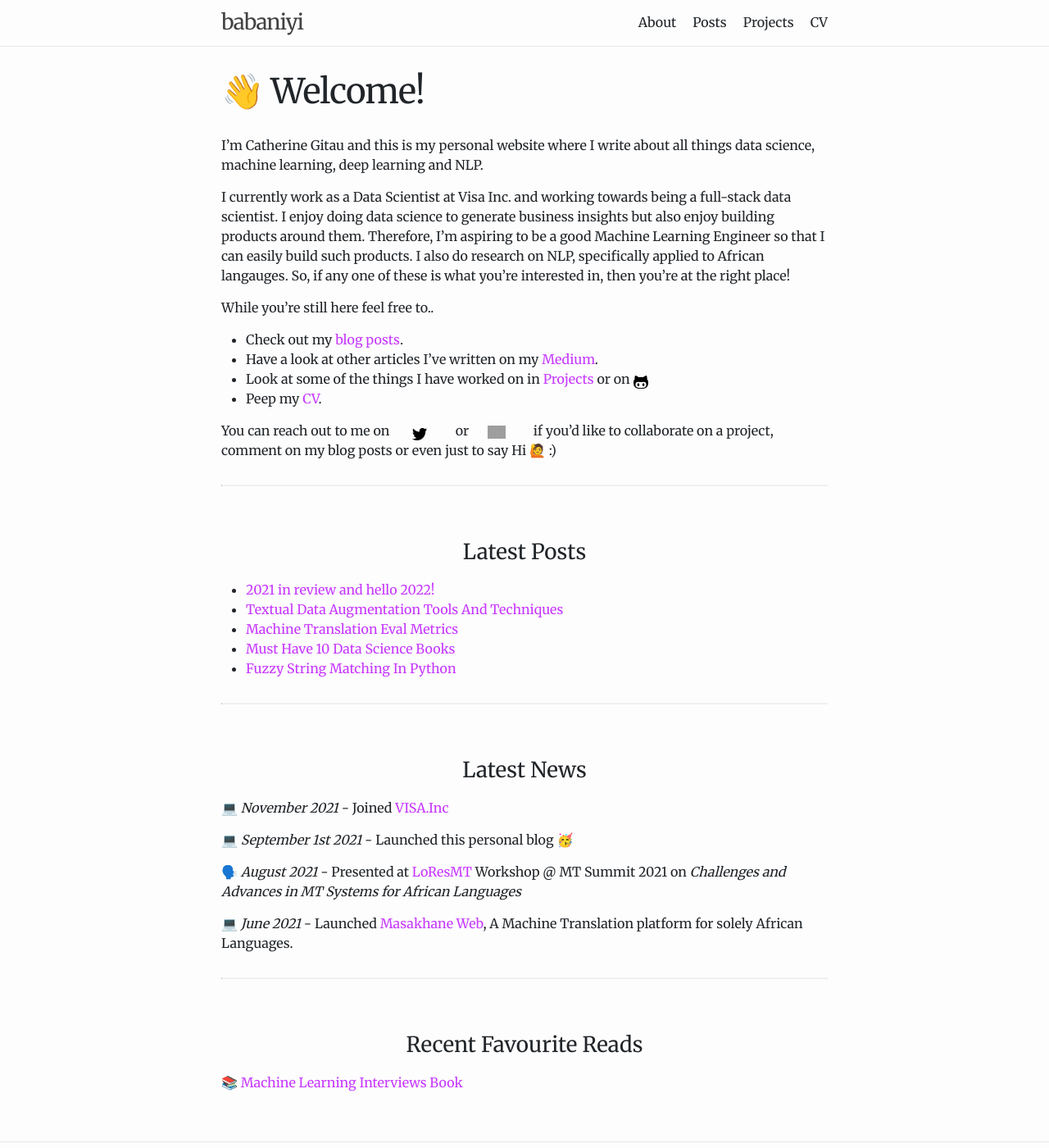
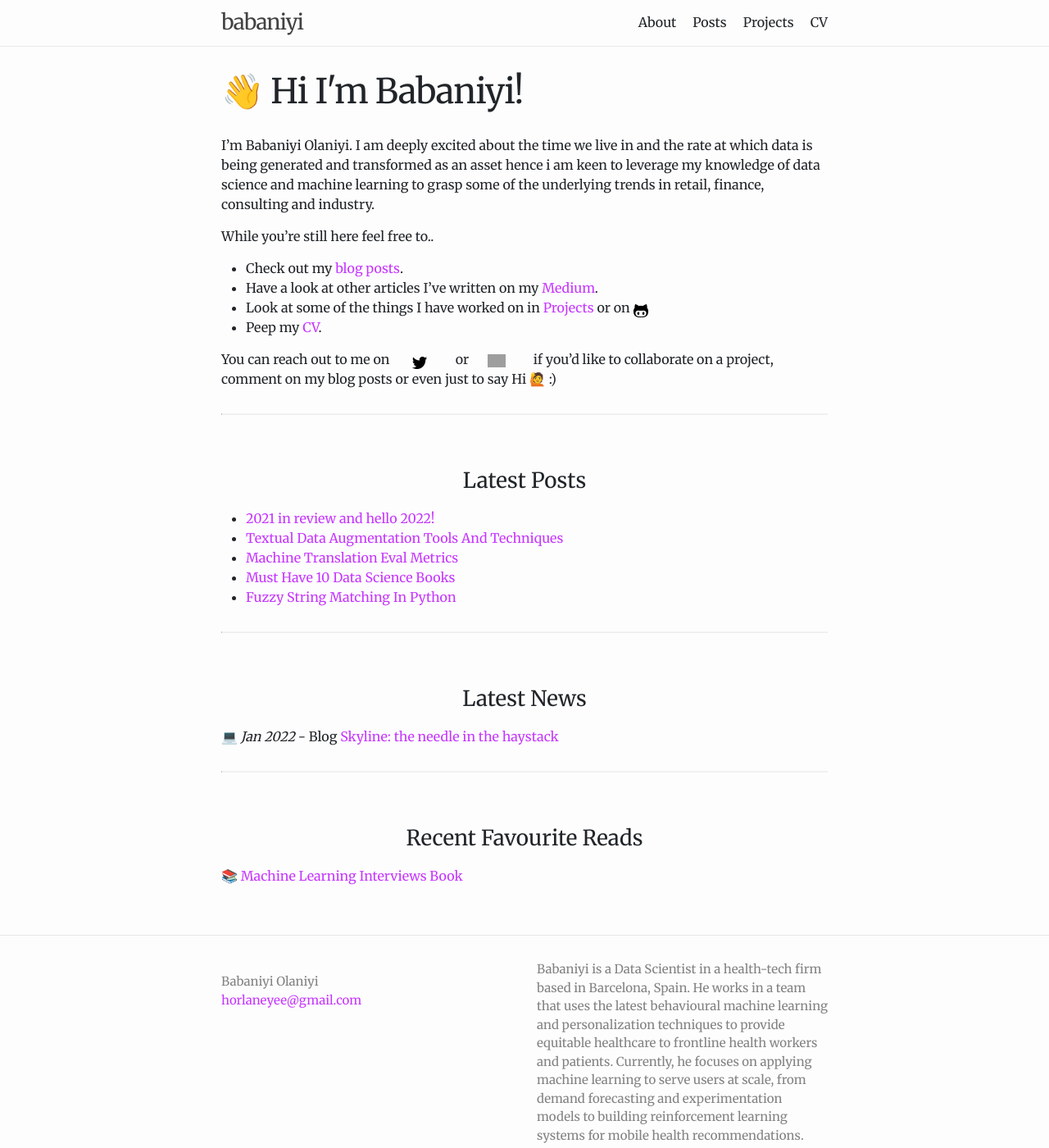
Before and after one commit to babaniyi/babaniyi.github.io, a Jekyll site: the page built from index.md, in a window 1280 px wide and 1400 px high. Shown: the whole window at 82% size. Built offline with Jekyll 4.4.1, drawn with Linux system fonts in a browser that asks for light colours; grey boxes are pictures that could not be loaded.

Commit message:
Update index.md

```diff
--- a/index.md
+++ b/index.md
@@ -7,13 +7,10 @@
 #
 layout: page
 permalink: /
-title:  👋 Welcome!
+title:  👋 Hi I'm Babaniyi!
 ---
 
-I'm Catherine Gitau and this is my personal website where I write about all things data science, machine learning, deep learning and NLP.
-
-I currently work as a Data Scientist at Visa Inc. and working towards being a full-stack data scientist. I enjoy doing data science to generate business insights but also enjoy building products around them. Therefore, I'm aspiring to be a good Machine Learning Engineer so that I can easily build such products. I also do research on NLP, specifically applied to African langauges. So, if any one of these is what you're interested in, then you're at the right place!
-
+I'm Babaniyi Olaniyi. I am deeply excited about the time we live in and the rate at which data is being generated and transformed as an asset hence i am keen to leverage my knowledge of data science and machine learning to grasp some of the underlying trends in retail, finance, consulting and industry.
 
 While you're still here feel free to..
 - Check out my [blog posts](https://categitau.github.io/posts/).
@@ -22,7 +19,7 @@ While you're still here feel free to..
 - Peep my [CV](https://categitau.github.io/cv/).
 
 
-You can reach out to me on &nbsp; &nbsp; &nbsp; [![twitter](/images/tweet_icon.png)](https://twitter.com/categitau_) or &nbsp; &nbsp; &nbsp;[<img src="https://cdn.jsdelivr.net/npm/simple-icons@v3/icons/linkedin.svg" width="22px">](https://www.linkedin.com/in/cate-gitau/) if you'd like to collaborate on a project, comment on my blog posts or even just to say Hi 🙋 :)
+You can reach out to me on &nbsp; &nbsp; &nbsp; [![twitter](/images/tweet_icon.png)](https://twitter.com/by_niyi) or &nbsp; &nbsp; &nbsp;[<img src="https://cdn.jsdelivr.net/npm/simple-icons@v3/icons/linkedin.svg" width="22px">](https://www.linkedin.com/in/babaniyi/) if you'd like to collaborate on a project, comment on my blog posts or even just to say Hi 🙋 :)
 
 ***
 <center> <h3>Latest Posts</h3> </center>
@@ -37,14 +34,7 @@ You can reach out to me on &nbsp; &nbsp; &nbsp; [![twitter](/images/tweet_icon.p
 ***
 <center> <h3>Latest News</h3> </center>
 
-💻 *November 2021* - Joined [VISA.Inc](https://usa.visa.com/about-visa.html)
-
-💻 *September 1st 2021* - Launched this personal blog 🥳
-
-🗣️ *August 2021* - Presented at [LoResMT](https://sites.google.com/view/loresmt/) Workshop @ MT Summit 2021 on *Challenges and Advances in MT Systems for African Languages*
-
-‍💻 *June 2021* - Launched [Masakhane Web](http://translate.masakhane.io/), A Machine Translation platform for solely African Languages.
-
+💻 *Jan 2022* - Blog [Skyline: the needle in the haystack](https://babaniyi.substack.com/p/skyline-the-needle-in-the-haystack?s=w)
 
 ***
 <center> <h3>Recent Favourite Reads</h3> </center>
```
